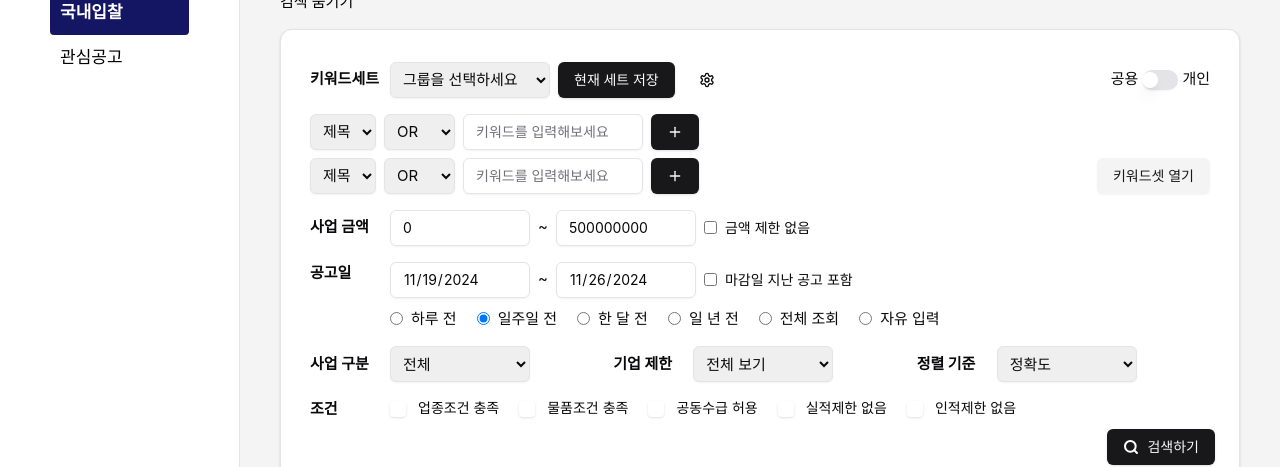
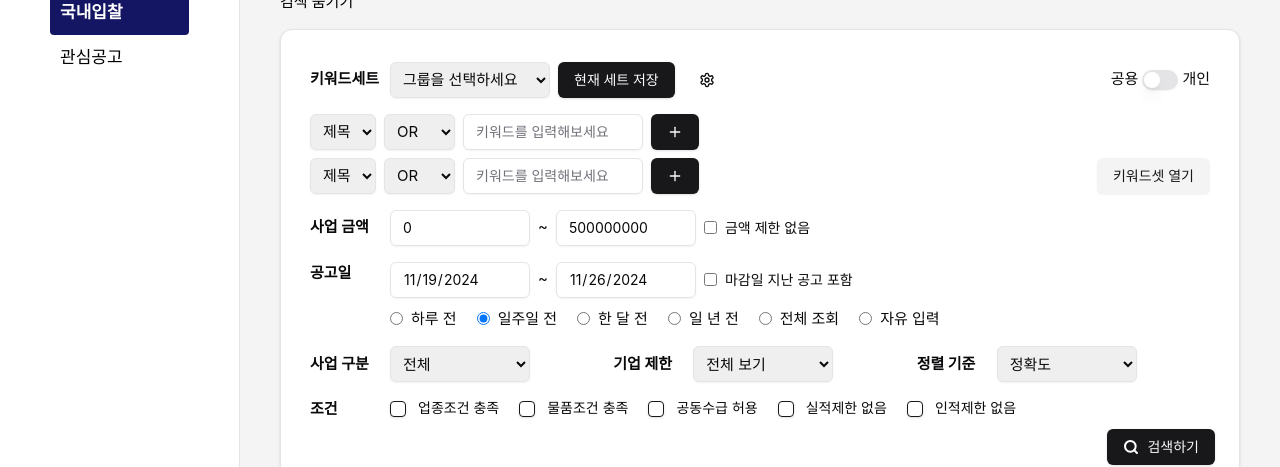
Before and after one commit to hckang80/nextjs-beginner-task, a Next.js app: page /dashboard/rfp in a window 1280 px wide. Shown: the part 191-658 px from the top of the page. Built offline with nearby package versions, Linux system fonts and the light colour scheme.

Commit message:
feat: 체크박스 스타일 고도화

```diff
--- a/app/globals.css
+++ b/app/globals.css
@@ -124,13 +124,6 @@ svg {
   border: 0;
 }
 
-input,
-button,
-textarea,
-select {
-  font: inherit;
-}
-
 select {
   height: 36px;
   border: 1px solid hsl(var(--input));
@@ -152,7 +145,6 @@ i {
 }
 
 button {
-  all: unset;
   box-sizing: border-box;
 
   &:focus-visible {
@@ -162,6 +154,13 @@ button {
   &:not(:disabled) {
     cursor: pointer;
   }
+}
+
+input,
+button,
+textarea,
+select {
+  font: inherit;
 }
 
 a,
```
